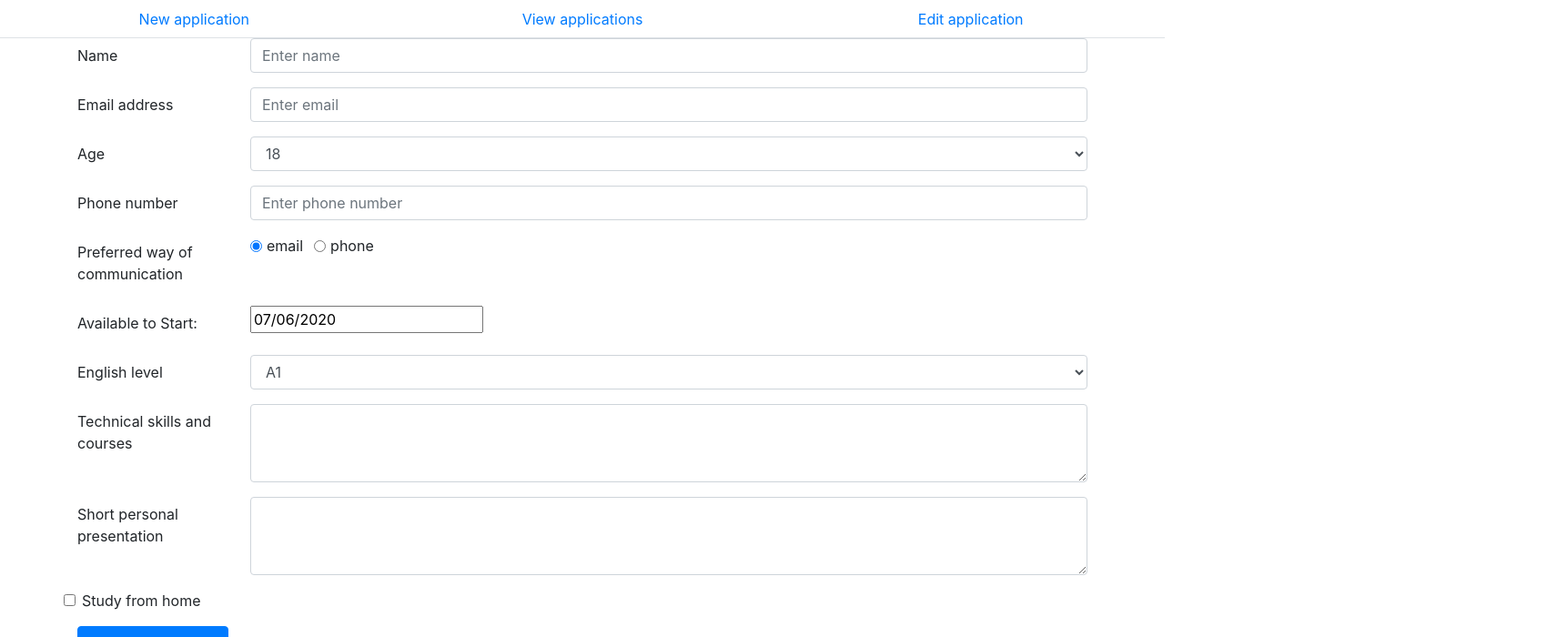
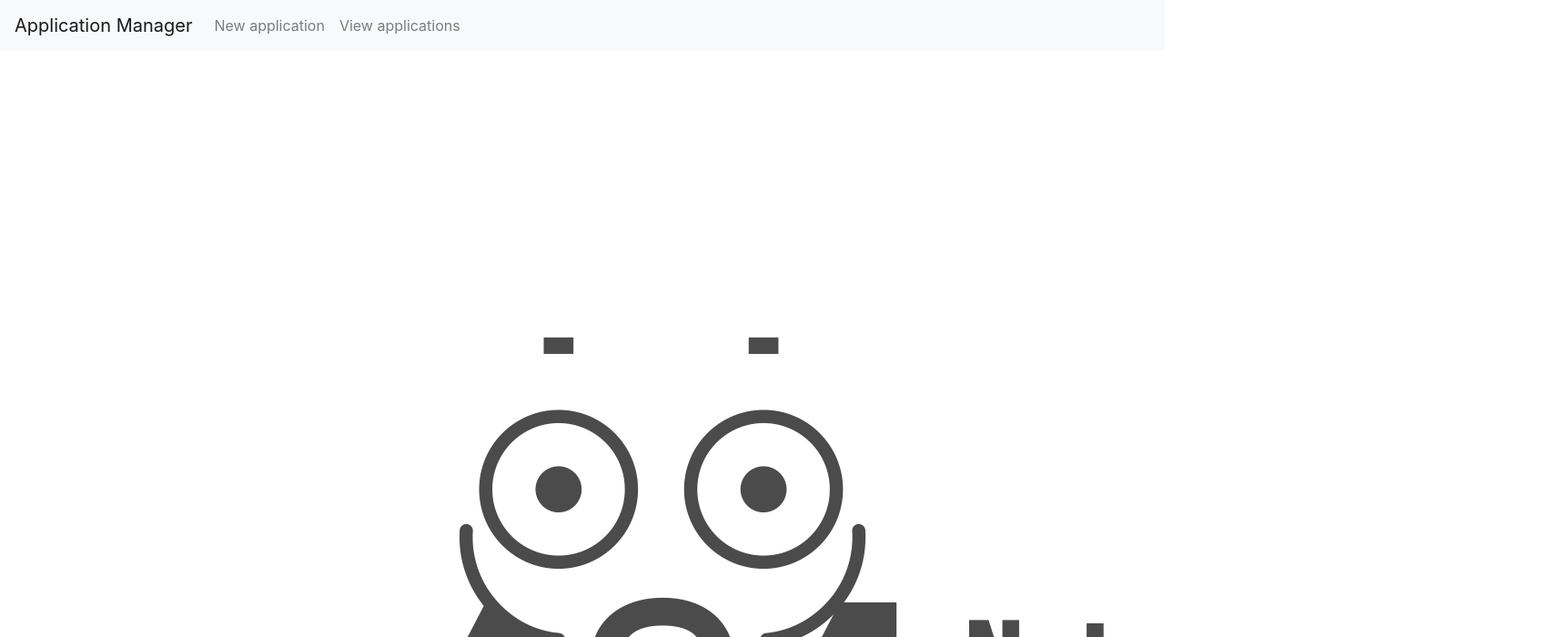
Before and after one commit to dunjadjokic/application-manager, a React (Create React App) app: page /not-found in a window 1280 px wide. Shown: the top 700 px of the page at 91% size, 1711 px wide, since content can reach past the window. Built offline with nearby package versions, Linux system fonts and the light colour scheme.

Commit message:
added page not found added edit app component change navbar change viewapp

```diff
--- a/src/App.tsx
+++ /dev/null
@@ -1,32 +0,0 @@
-import React from 'react';
-//import './App.css';
-import Navbar from './components/Navbar';
-import NewApp from './components/NewApp'
-import { BrowserRouter as Router, Switch, Route } from "react-router-dom";
-import Container from 'react-bootstrap/Container'
-import ViewApps from './components/ViewApps'
-
-function App() {
-  return (
-    <Router>
-      <div>
-        <Navbar />
-        <Container>
-          <Switch>
-            <Route path="/view">
-              <ViewApps />
-            </Route>
-            <Route path="/edit/:id">
-              Edit
-            </Route>
-            <Route path="/">
-              <NewApp />
-            </Route>
-          </Switch>
-        </Container>
-      </div>
-    </Router>
-  )
-}
-
-export default App
--- /dev/null
+++ b/src/components/App.tsx
@@ -0,0 +1,30 @@
+import React from 'react';
+//import './App.css';
+import NavigationBar from './NavigationBar';
+import NewApp from './NewApp'
+import { BrowserRouter as Router, Switch, Route } from "react-router-dom";
+import Container from 'react-bootstrap/Container'
+import ViewApps from './ViewApps'
+import EditApp from './EditApp';
+import { NotFound } from './NotFound';
+
+function App() {
+  return (
+    <Router>
+      <div>
+        <NavigationBar />
+        <Container>
+          <Switch>
+            <Route exact path="/view" component={ViewApps} />
+            <Route exact path="/edit/:id" component={EditApp} />
+            <Route exact path="/" component={NewApp} />
+            <Route exact path="/not-found" component={NotFound} />
+            <Route path="*" component={NotFound} />
+          </Switch>
+        </Container>
+      </div>
+    </Router>
+  )
+}
+
+export default App
--- a/src/components/AppEditFields.tsx
+++ b/src/components/AppEditFields.tsx
@@ -4,7 +4,7 @@ import DatePicker from 'react-datepicker';
 import { Application } from './AppStorageManager';
 import { EditAppAction } from './EditApplicationState';
 
-function Options() {
+function EnglishLevelOptions() {
   let arrayOptions: number[] = [];
   for (let age = 18; age <= 35; age++) {
     arrayOptions.push(age);
@@ -26,9 +26,11 @@ export default function AppEditFields({ app, dispatch }: EditProps) {
         <Form.Label column sm="2">Name </Form.Label>
         <Col sm="10">
           <Form.Control
+            pattern="([A-Z][a-zA-Z]+)(\s([A-Z][a-zA-Z]+))*"
+            required
             type="text"
             value={app.name}
-            placeholder="Enter name"
+            placeholder="Example: Johnny Depp"
             onChange={(e) => dispatch({ type: 'setName', payload: { name: e.target.value } })} />
         </Col>
       </Form.Group>
@@ -37,9 +39,10 @@ export default function AppEditFields({ app, dispatch }: EditProps) {
         <Form.Label column sm="2">Email address </Form.Label>
         <Col sm="10">
           <Form.Control
+            required
             type="email"
             value={app.email}
-            placeholder="Enter email"
+            placeholder="Example: johnny@gmail.com"
             onChange={(e) => dispatch({ type: 'setEmail', payload: { email: e.target.value } })} />
         </Col>
       </Form.Group>
@@ -48,10 +51,11 @@ export default function AppEditFields({ app, dispatch }: EditProps) {
         <Form.Label column sm="2">Age </Form.Label>
         <Col sm="10">
           <Form.Control
+            required
             as="select"
             value={app.age}
             onChange={e => dispatch({ type: 'setAge', payload: { age: parseInt(e.target.value) } })}>
-            <Options />
+            <EnglishLevelOptions />
           </Form.Control>
         </Col>
       </Form.Group>
@@ -60,9 +64,11 @@ export default function AppEditFields({ app, dispatch }: EditProps) {
         <Form.Label column sm="2">Phone number </Form.Label>
         <Col sm="10">
           <Form.Control
+            pattern="[+][0-9]+"
+            required
             type="text"
             value={app.phone}
-            placeholder="Enter phone number"
+            placeholder="Example: +38160123456"
             onChange={(e) => dispatch({ type: 'setPhone', payload: { phone: e.target.value } })} />
         </Col>
       </Form.Group>
@@ -73,6 +79,7 @@ export default function AppEditFields({ app, dispatch }: EditProps) {
       </Form.Label>
         <Col sm={10}>
           <Form.Check
+            required
             inline
             type="radio"
             label="email"
@@ -98,6 +105,7 @@ export default function AppEditFields({ app, dispatch }: EditProps) {
         <Form.Label as="legend" column sm="2">Available to Start:  </Form.Label>
         <Col sm="10">
           <DatePicker
+            required
             selected={app.startDate}
             onChange={(date: Date) => dispatch({ type: 'setStartDate', payload: { startDate: date } })} />
         </Col>
--- a/src/components/AppStorageManager.ts
+++ b/src/components/AppStorageManager.ts
@@ -23,6 +23,11 @@ export default class AppStorageManager {
     return applications.map(app => ({ ...app, startDate: new Date(app.startDate) }) as Application)
   }
 
+  static getApp(id: string) {
+    const apps = this.getAll()
+    return apps.find(app => app.id === id)
+  }
+
   static addApp(app: Application) {
     const apps = this.getAll()
     apps.push(app)
--- /dev/null
+++ b/src/components/EditApp.tsx
@@ -0,0 +1,35 @@
+import React, { useReducer, useCallback } from 'react'
+import AppEditFields from './AppEditFields'
+import AppStorageManager, { Application } from './AppStorageManager'
+import { Form, Button } from 'react-bootstrap'
+import { reducer } from './EditApplicationState'
+import { Redirect, useHistory } from 'react-router-dom'
+
+
+function EditApp1({ prevApp }: { prevApp: Application }) {
+  const history = useHistory();
+  const [app, dispatch] = useReducer(reducer, prevApp)
+
+  const handleEditSubmit = useCallback(() => {
+    AppStorageManager.updateApp(app)
+    history.push('/view')
+  }, [app, history])
+
+
+  return (
+    <Form onSubmit={handleEditSubmit}>
+      <AppEditFields app={app} dispatch={dispatch} />
+      <Button variant="primary" type="submit">Save changes</Button>
+    </Form>
+  )
+}
+
+type EditAppProps = { match: { params: { id: string } } }
+
+export default function EditApp({ match }: EditAppProps) {
+  const prevApp = AppStorageManager.getApp(match.params.id)
+  if (!prevApp) {
+    return (<Redirect push to='/not-found' />)
+  }
+  return (<EditApp1 prevApp={prevApp} />)
+}
--- a/src/components/Navbar.tsx
+++ /dev/null
@@ -1,20 +0,0 @@
-import React from 'react';
-import Nav from 'react-bootstrap/Nav'
-import { Link } from 'react-router-dom';
-
-function Navbar() {
-  return (
-    <Nav justify variant="tabs" defaultActiveKey="/">
-      <Nav.Item>
-        <Nav.Link as={Link} to="/">New application</Nav.Link>
-      </Nav.Item>
-      <Nav.Item>
-        <Nav.Link as={Link} to="/view">View applications</Nav.Link>
-      </Nav.Item>
-      <Nav.Item>
-        <Nav.Link as={Link} to="/edit">Edit application</Nav.Link>
-      </Nav.Item>
-    </Nav>
-  )
-}
-export default Navbar
--- /dev/null
+++ b/src/components/NavigationBar.tsx
@@ -0,0 +1,20 @@
+import React from 'react';
+import { Navbar } from 'react-bootstrap';
+import Nav from 'react-bootstrap/Nav';
+import { Link } from 'react-router-dom';
+
+function NavigationBar() {
+  return (
+    <Navbar bg="light" expand="md">
+      <Navbar.Brand href="/">Application Manager</Navbar.Brand>
+      <Navbar.Toggle aria-controls="basic-navbar-nav" />
+      <Navbar.Collapse id="basic-navbar-nav">
+        <Nav defaultActiveKey="/">
+          <Nav.Link as={Link} to="/">New application</Nav.Link>
+          <Nav.Link as={Link} to="/view">View applications</Nav.Link>
+        </Nav>
+      </Navbar.Collapse>
+    </Navbar>
+  )
+}
+export default NavigationBar
--- a/src/components/NewApp.tsx
+++ b/src/components/NewApp.tsx
@@ -6,6 +6,7 @@ import { Form, Button } from 'react-bootstrap'
 import AppStorageManager from './AppStorageManager'
 
 export default function NewApp() {
+
   const [app, dispatch] = useReducer(reducer, {
     id: uuidv4(),
     name: '',
@@ -23,6 +24,7 @@ export default function NewApp() {
   const handleSubmit = useCallback(() => {
     AppStorageManager.addApp(app)
   }, [app])
+
   return (
     <Form onSubmit={handleSubmit}>
       <AppEditFields app={app} dispatch={dispatch} />
--- /dev/null
+++ b/src/components/NotFound.tsx
@@ -0,0 +1,7 @@
+import React from 'react'
+
+export function NotFound() {
+    return (
+        <img alt="404_not_found" src="/404_not_found.webp" />
+    )
+}
--- a/src/components/ViewApps.tsx
+++ b/src/components/ViewApps.tsx
@@ -1,26 +1,23 @@
-import React, { useState, useCallback } from 'react'
-import { Button, Accordion, Card } from 'react-bootstrap'
+import React, { useCallback, useState } from 'react'
+import { Accordion, Button, Card } from 'react-bootstrap'
+import { Link } from 'react-router-dom'
 import AppStorageManager, { Application } from './AppStorageManager'
-
 
 type CardProps = {
   apps: Application[],
   onDelete: (id: string) => void
 }
 
-export function Cards({apps, onDelete}: CardProps) {
-
-  return (
+const Cards = ({ apps, onDelete }: CardProps) => (
   <Accordion>
     {apps.map((app, i) => (
       <Card key={i}>
         <Card.Header>
           <Accordion.Toggle as={Button} variant="link" eventKey={i.toString()}>
-              <div>Email: {app.email}
-                <Button onClick={() => onDelete(app.id)} variant='danger'> Delete</Button>
-              </div>
-
+            <div>Email: {app.email}</div>
           </Accordion.Toggle>
+          <Button onClick={() => onDelete(app.id)} variant='link'>Delete</Button>
+          <Link to={`/edit/${app.id}`}>Edit</Link>
         </Card.Header>
         <Accordion.Collapse eventKey={i.toString()}>
           <Card.Body>
@@ -29,7 +26,7 @@ export function Cards({apps, onDelete}: CardProps) {
             <div>Phone number: {app.phone}</div>
             <div>Way of communication: {app.wayOfCommunication}</div>
             <div>English level: {app.englishLevel}</div>
-              <div>Available to start: {app.startDate.toString()}</div>
+            <div>Available to start: {app.startDate.toLocaleDateString()}</div>
             <div>Tehnical skills: {app.skills}</div>
             <div>Short personal presentation: {app.personal}</div>
             <div>Study from home: {app.studyFromHome ? "Yes" : 'No'}</div></Card.Body>
@@ -37,7 +34,6 @@ export function Cards({apps, onDelete}: CardProps) {
       </Card>))}
   </Accordion>
 )
-}
 
 export default function ViewApps() {
 
@@ -49,6 +45,6 @@ export default function ViewApps() {
   }, [setApplications])
 
   return (
-    <Cards apps={applications} onDelete={handleOnDeleteClick}/>
+    <Cards apps={applications} onDelete={handleOnDeleteClick} />
   )
 }
--- a/src/index.css
+++ b/src/index.css
@@ -11,3 +11,7 @@ code {
   font-family: source-code-pro, Menlo, Monaco, Consolas, 'Courier New',
     monospace;
 }
+
+html, body, #root {
+  height: 100%;
+}
--- a/src/index.tsx
+++ b/src/index.tsx
@@ -1,7 +1,7 @@
 import React from 'react';
 import ReactDOM from 'react-dom';
 import './index.css';
-import App from './App';
+import App from './components/App';
 import * as serviceWorker from './serviceWorker';
 import 'bootstrap/dist/css/bootstrap.min.css';
 import 'react-datepicker/dist/react-datepicker.css'
```
Also changed, not shown: public/404_not_found.webp (added). Lines whose indentation alone changed are shown as unchanged.
